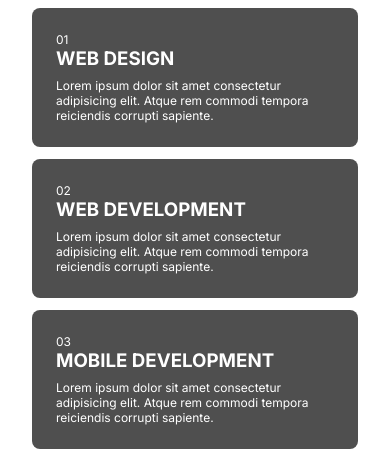
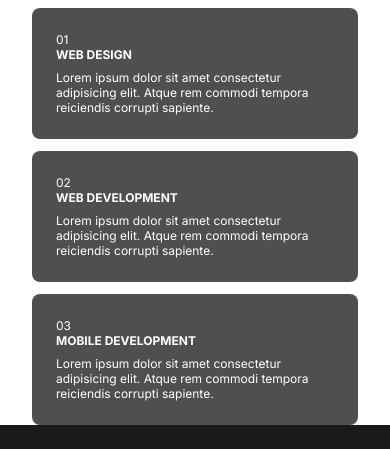
Before and after one commit to generyand/simple-portfolio2, a plain HTML site: page index.html in a window 390 px wide. Shown: the part 1286-1735 px from the top of the page. After the commit the page ends 1711 px from the top, so only its background shows below. Drawn offline with Linux system fonts and the light colour scheme.

Commit message:
skills done

```diff
--- a/css/style.css
+++ b/css/style.css
@@ -35,6 +35,10 @@ h2 {
   text-decoration: underline;
   text-decoration-color: var(--gold);
   text-underline-offset: 0.25rem;
+}
+
+h3 {
+  font-size: clamp(.75rem, 2vw, 1rem);
 }
 
 p {
```
